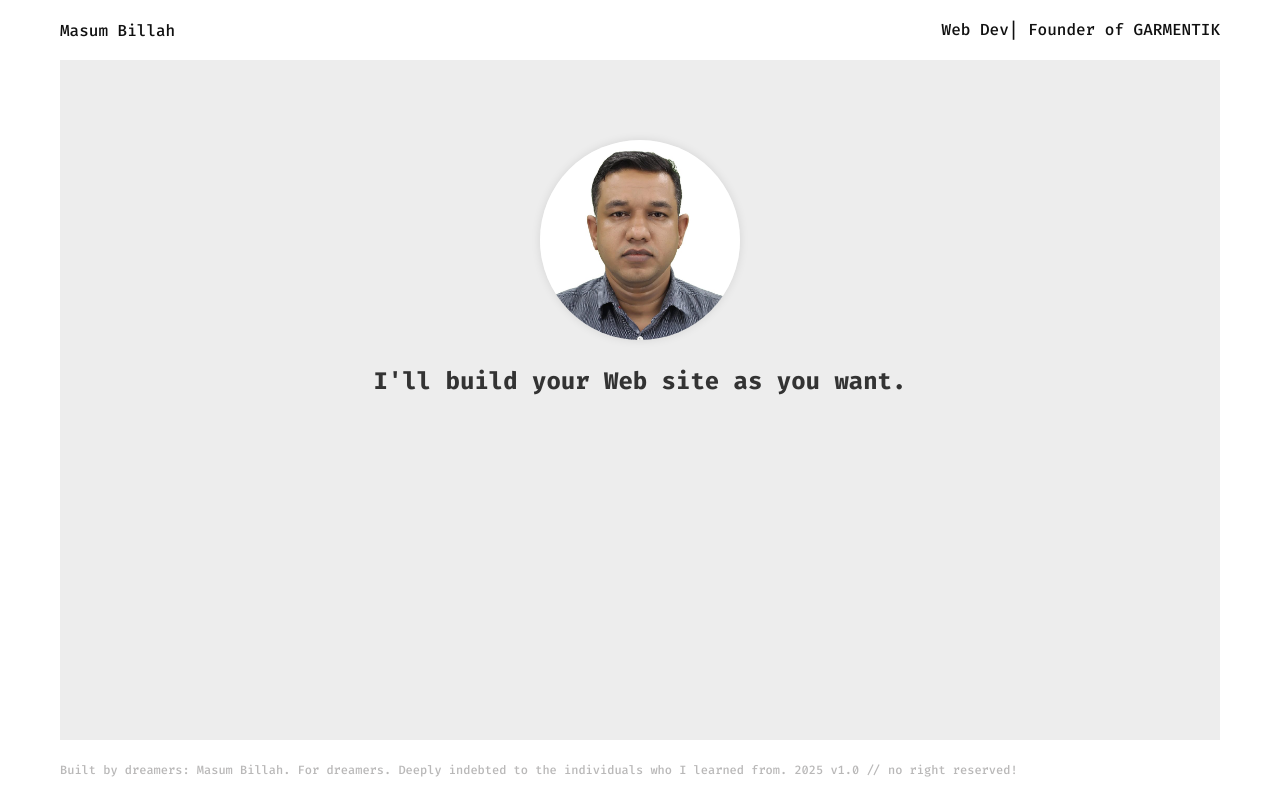
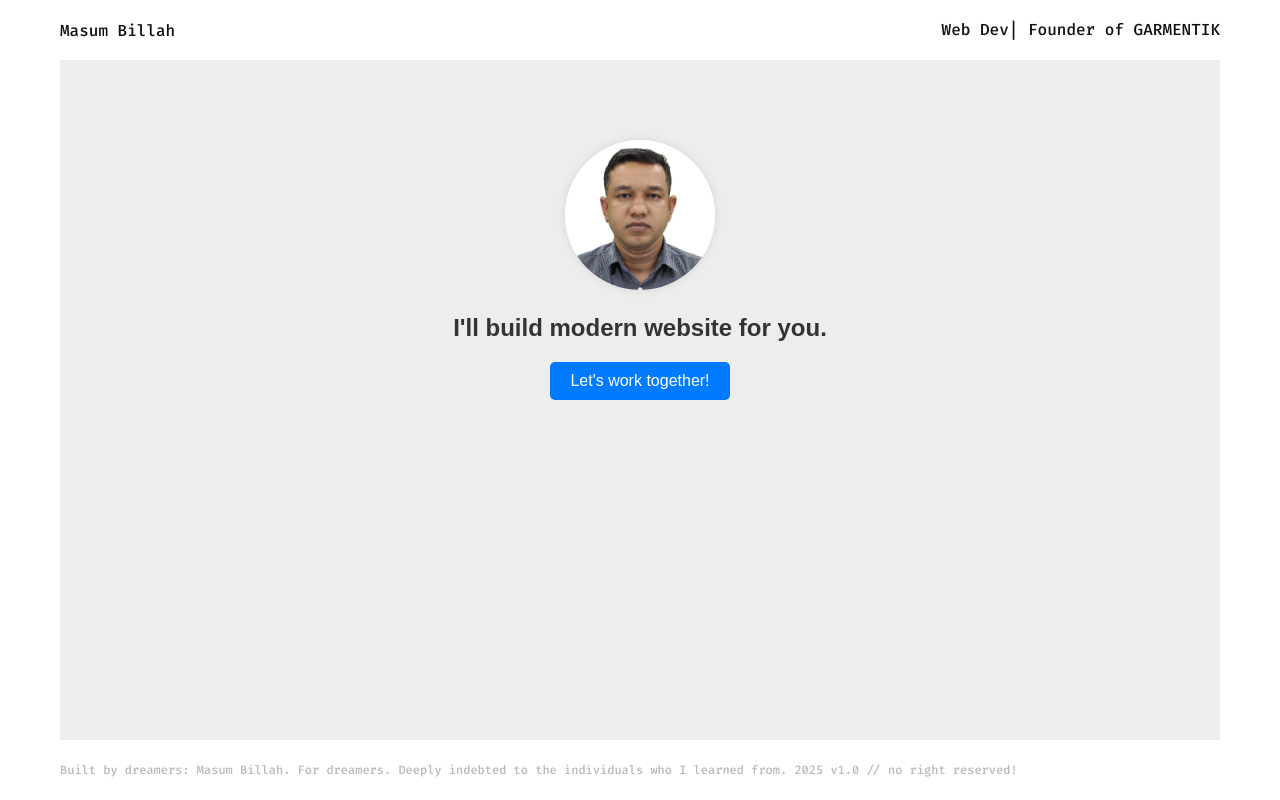
Before and after one commit to billahdotdev/billah, a React (Vite) app: page / in a window 1280 px wide. Built offline with nearby package versions, Linux system fonts and the light colour scheme.

Commit message:
Add button

```diff
--- a/src/components/Component.jsx
+++ b/src/components/Component.jsx
@@ -8,7 +8,8 @@ const Component = () => {
         <img src={masum} alt="Masum" />
       </div>
       <div className="profile-intro">
-        <h1>I'll build your Web site as you want.</h1>
+        <h1>I'll build modern website for you.</h1>
+        <button className="profile-button">Let's work together!</button>
       </div>
     </div>
   );
--- a/src/styles/Component.css
+++ b/src/styles/Component.css
@@ -5,12 +5,12 @@
   flex-direction: column;
   align-items: center;
   margin-top: 20px;
-
+  font-family: Arial, sans-serif;
 }
 
 .profile-photo img {
-  width: 200px;
-  height: 200px;
+  width: 150px;
+  height: 150px;
   border-radius: 50%;
   object-fit: cover;
   box-shadow: 0 0 10px rgba(0, 0, 0, 0.1);
@@ -25,3 +25,19 @@
   font-size: 24px;
   color: #333;
 }
+
+.profile-button {
+  margin-top: 20px;
+  padding: 10px 20px;
+  font-size: 16px;
+  color: white;
+  background-color: #007bff;
+  border: none;
+  border-radius: 5px;
+  cursor: pointer;
+  transition: background-color 0.3s ease;
+}
+
+.profile-button:hover {
+  background-color: #0056b3;
+}
```
